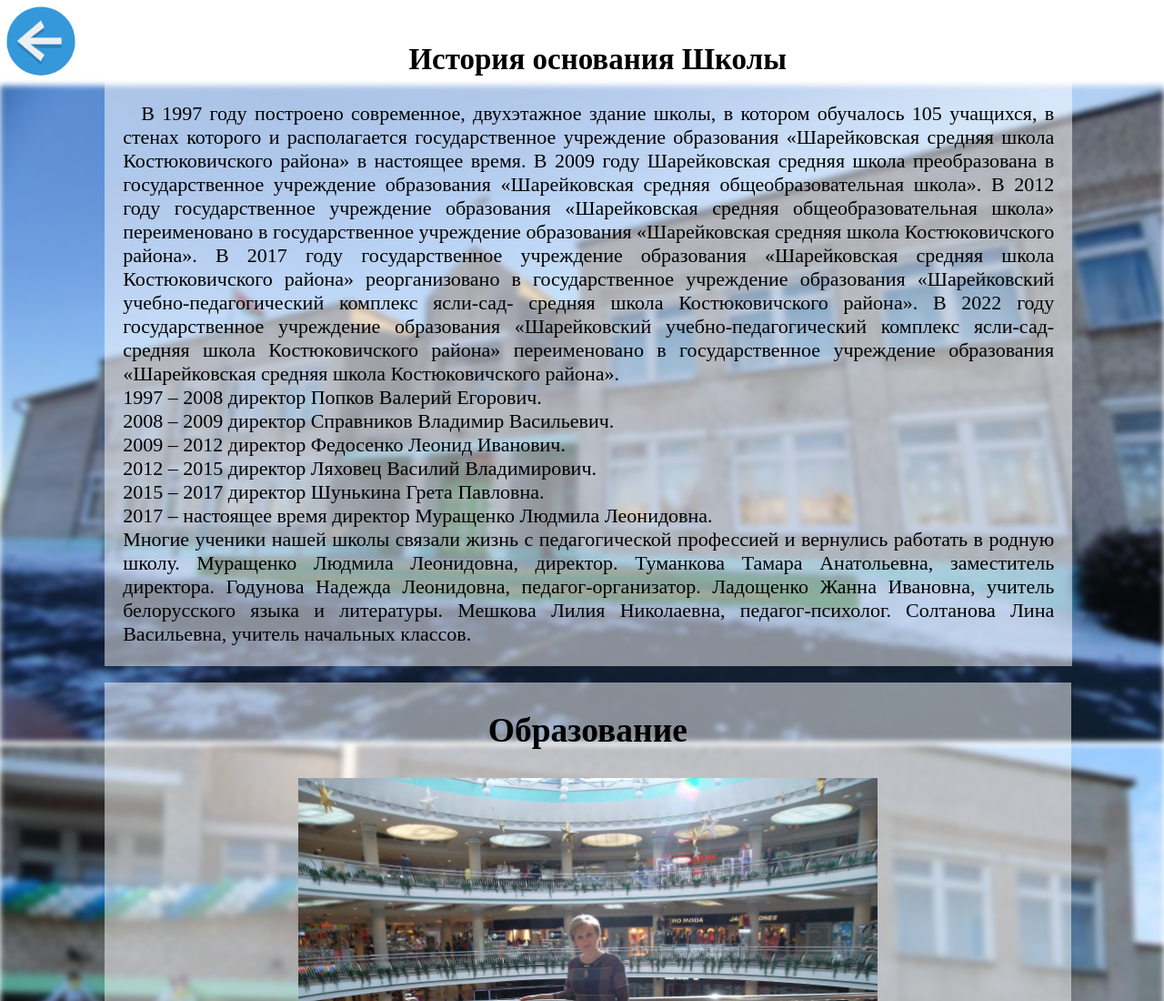
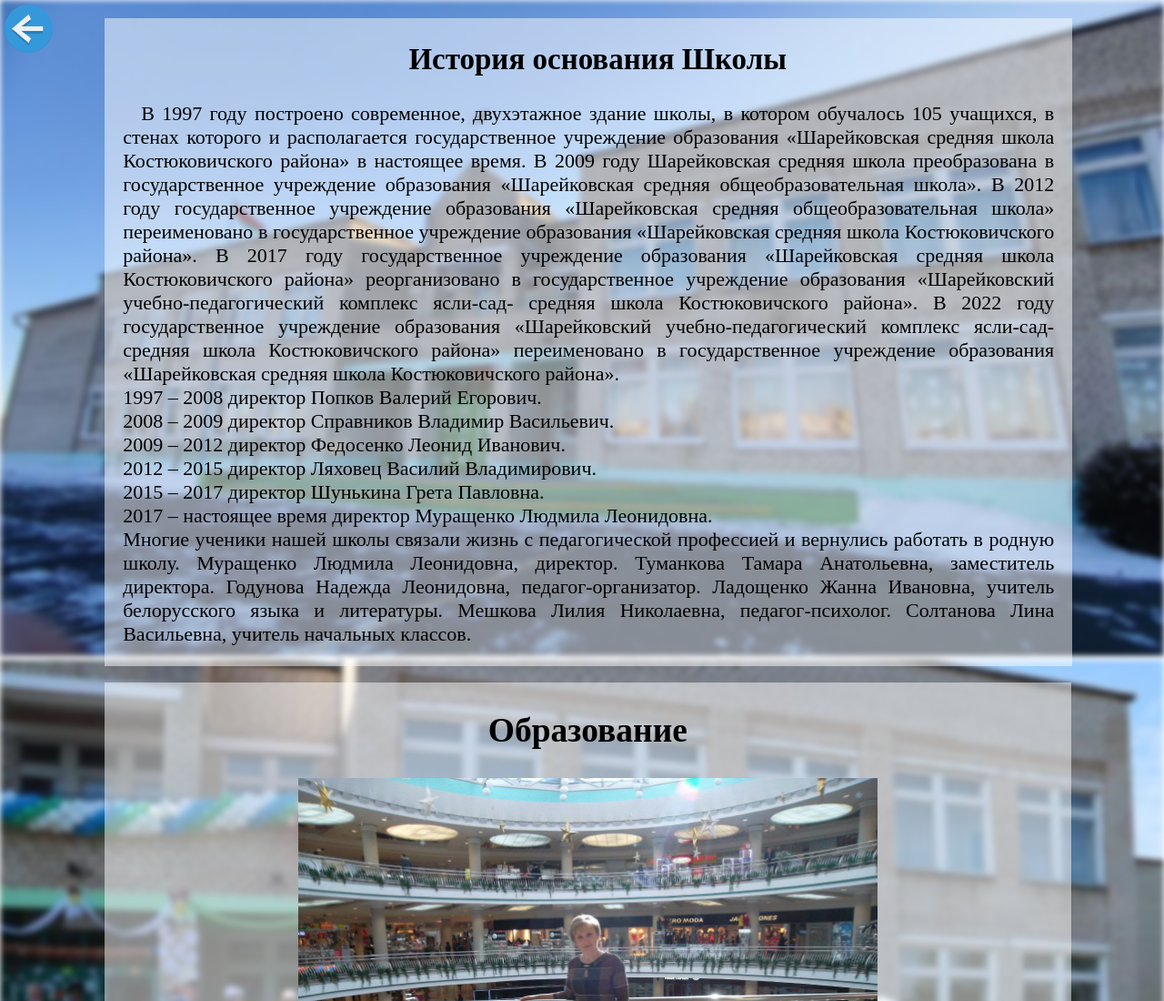
Before and after one commit to Panya228/Shareiki, a plain HTML site: page index1.html in a window 1280 px wide. Shown: the top 1100 px of the page at 91% size. Drawn offline with Linux system fonts and the light colour scheme.

Commit message:
Add files via upload

```diff
--- a/style.css
+++ b/style.css
@@ -449,3 +449,9 @@ td, th {
 .VOV h2{
 	color: #fff;
 }
+
+
+.back {
+	position: absolute;
+	z-index: 2;
+}
```
